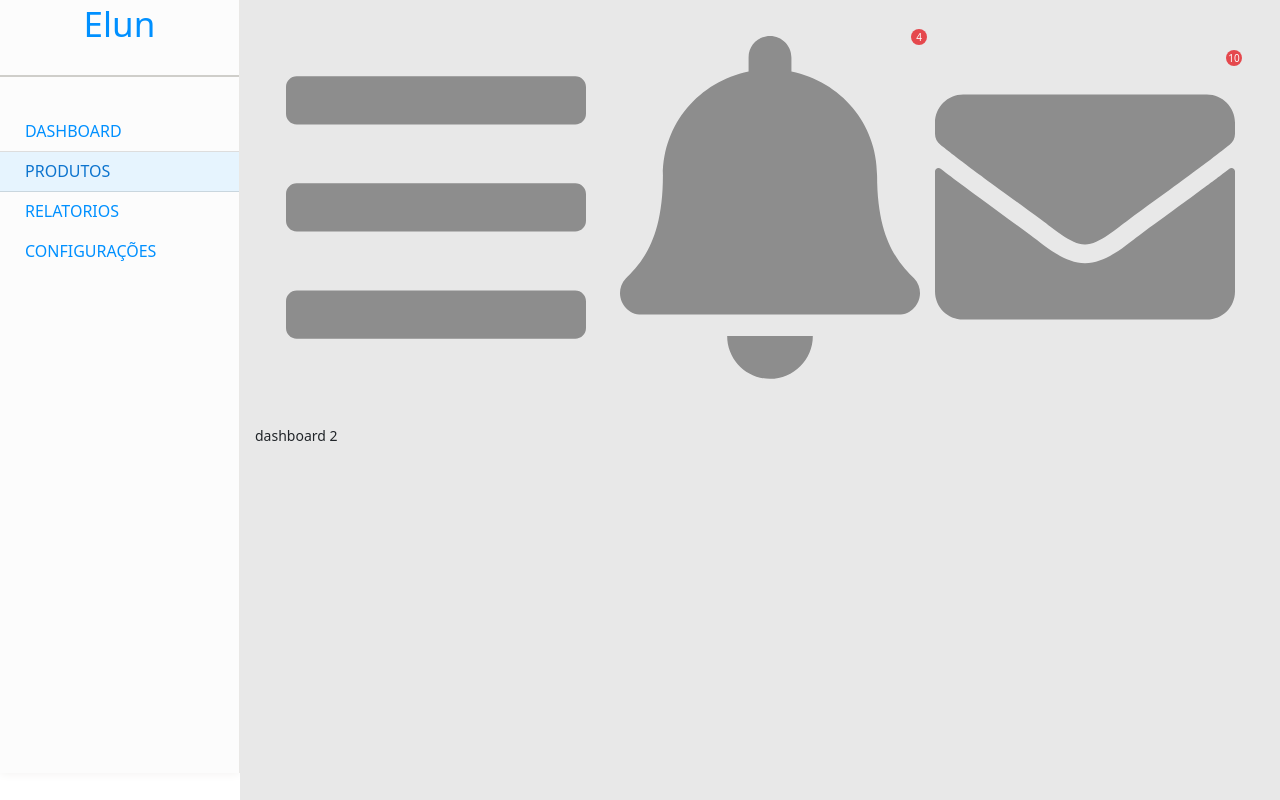
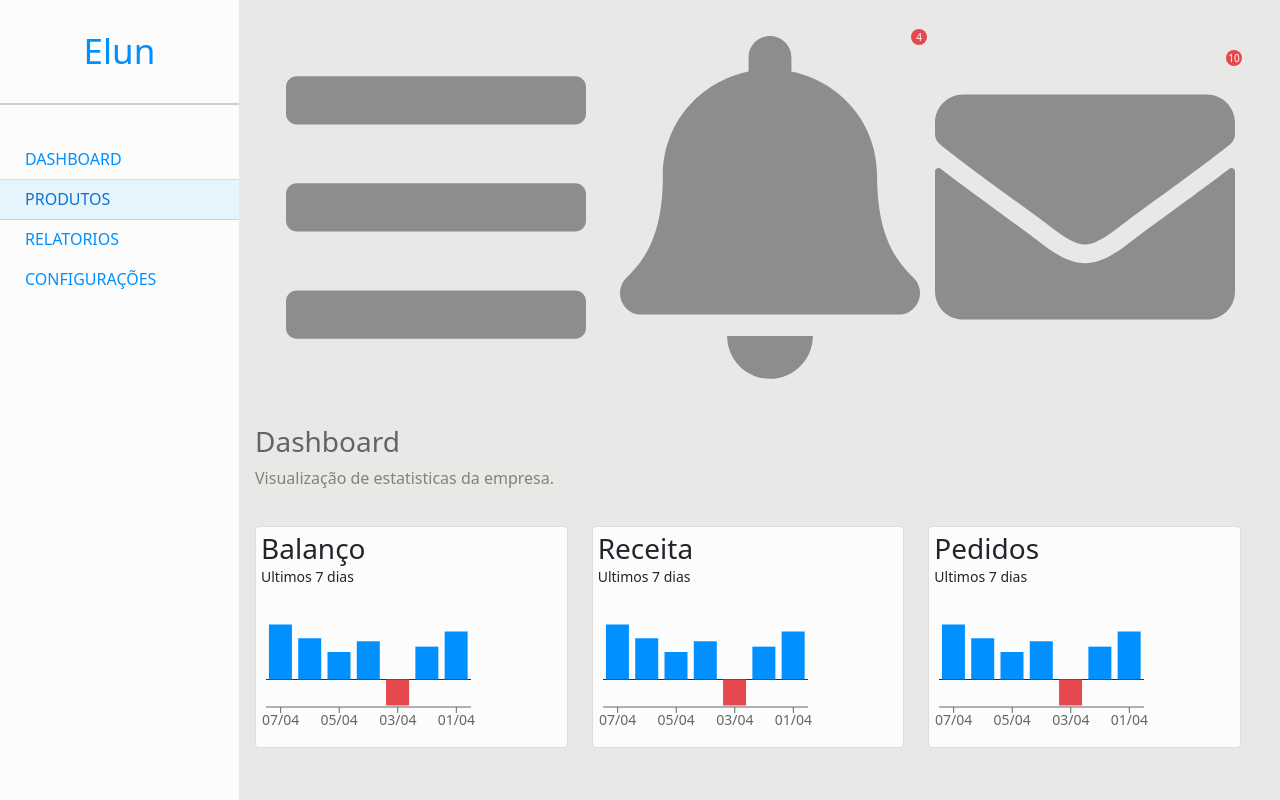
Before and after one commit to josimaros/elun-frontend, a React (Vite) app: page /dashboard in a window 1280 px wide. Built offline with nearby package versions, Linux system fonts and the light colour scheme.

Commit message:
icializada a pagina de dashboard, criados os widgets de ultimos 7 dias

```diff
--- a/package.json
+++ b/package.json
@@ -13,11 +13,14 @@
     "@unform/core": "^2.1.6",
     "@unform/web": "^2.1.6",
     "bootstrap": "^5.1.3",
+    "date-fns": "^2.28.0",
     "react": "^17.0.2",
     "react-bootstrap": "^2.2.2",
+    "react-chartjs-2": "^4.0.1",
     "react-dom": "^17.0.2",
     "react-icons": "^4.3.1",
-    "react-router-dom": "^6.3.0"
+    "react-router-dom": "^6.3.0",
+    "recharts": "^2.1.9"
   },
   "devDependencies": {
     "@vitejs/plugin-react": "^1.0.7",
--- a/src/App.jsx
+++ b/src/App.jsx
@@ -7,6 +7,7 @@ import Login from './pages/Login'
 import Dashboard from './pages/Dashboard'
 import Register from './pages/Register'
 import Produtos from './pages/Produtos'
+import Category from './pages/Category'
 
 function App() {
   const [useTheme,setUseTheme] = useState('theme-default')
@@ -19,7 +20,7 @@ function App() {
         <Route path='/'>
           <Route index element={<Login />} />
           <Route path='products' element={<Produtos />} />
-          <Route path='categories' element={<Produtos />} />
+          <Route path='categories' element={<Category />} />
           <Route path='register' element={<Register />} />
           <Route path='dashboard' element={<Dashboard />} />
         </Route>
--- a/src/components/Card/index.jsx
+++ b/src/components/Card/index.jsx
@@ -5,6 +5,7 @@ const Container = styled('div', {
   background: '$gray1',
   padding: '$3',
   borderRadius: '$1',
+  transition: 'all 0.6s ease-out',
 })
 
 function Card({ children, shadowColor, css, ...rest }) {
--- /dev/null
+++ b/src/components/Charts/Balance/index.jsx
@@ -0,0 +1,70 @@
+import React, { useState } from 'react'
+import { theme, styled } from '../../../../stitches.config'
+import { Col } from 'react-bootstrap'
+import Card from '../../Card'
+import {useSidebar} from '../../../providers/sideBarContext'
+import {
+  BarChart,
+  Bar,
+  Cell,
+  XAxis,
+  YAxis,
+  CartesianGrid,
+  Tooltip,
+  Legend,
+  ReferenceLine,
+  ResponsiveContainer,
+} from 'recharts';
+
+const Header = styled('div', {
+  '& h3': {
+    marginBottom: 0
+  },
+  '& p': {
+    marginBottom: '$1'
+  }
+})
+
+function Balance({ title, data }) {
+  const { sidebarConfig, setSidebarConfig } = useSidebar()
+  const [dataChart, setDataChart] = useState(data || [
+    { name: '07/04', value: 4000 },
+    { name: '06/04', value: 3000 },
+    { name: '05/04', value: 2000 },
+    { name: '04/04', value: 2780 },
+    { name: '03/04', value: -1890 },
+    { name: '02/04', value: 2390 },
+    { name: '01/04', value: 3490 },
+  ])
+
+  return (
+    <Col sm={12} md={4}>
+      <Card style={{ padding: 5 }}>
+        <Header>
+          <h3>{title}</h3>
+          <p>Ultimos 7 dias</p>
+        </Header>
+        {/* <ResponsiveContainer> */}
+        <BarChart
+          width={sidebarConfig.isOpen ? 215 : 295}//215 - 295
+          height={150}
+          data={dataChart}
+          style={{transition: 'all 0.6s ease-out'}}
+        >
+          <XAxis dataKey="name" />
+          <Tooltip />
+          <ReferenceLine y={0} stroke={theme.colors.grass12} />
+          <Bar dataKey="value" fill={theme.colors.blue9}>
+            {dataChart.map((entry, index) => (
+                <Cell key={`cell-${index}`} fill={entry.value < 0 ? theme.colors.red9 : theme.colors.blue9} />
+              )
+            )}
+          </Bar>
+        </BarChart>
+        {/* </ResponsiveContainer> */}
+      </Card>
+    </Col>
+  );
+}
+
+export default Balance;
--- a/src/components/Sidebar/styles.js
+++ b/src/components/Sidebar/styles.js
@@ -2,7 +2,6 @@ import { styled, theme } from '../../../stitches.config'
 
 export const Container = styled('div', {
   transition: 'all .6s',
-  marginTop:'-55px',
   width: '240px',
   height: '100vh',
   marginLeft: '-240px',
--- /dev/null
+++ b/src/pages/Category/index.jsx
@@ -0,0 +1,70 @@
+import React from 'react';
+import { Row, Col, Table } from 'react-bootstrap'
+import Layout from '../Layout';
+import Card from '../../components/Card'
+import { Form } from '@unform/web';
+import Input from '../../components/Input';
+import { Titles, ContainerForm, TableCustom } from './styles';
+import Button from '../../components/Button';
+import { FaEdit, FaRegWindowClose } from 'react-icons/fa'
+import { theme } from '../../../stitches.config';
+
+function Category() {
+  function handleSubmit(data) {
+    console.log(data)
+  }
+  return (
+    <Layout>
+      <Titles>
+        <h3 className='title'>Categorias</h3>
+        <p className='description'>Cadastro e edição de categorias</p>
+      </Titles>
+      <Card style={{ width: '100%' }}>
+        <ContainerForm>
+          <Form onSubmit={handleSubmit}>
+            <Row>
+              <Col md={4} sm={12}>
+                <Input name="name" placeholder="Nome" label="Nome" />
+              </Col>
+              <Col md={8} sm={12}>
+                <Input name="description" placeholder="Descrição" label="Descrição" />
+              </Col>
+            </Row>
+            <Row>
+              <Col md={{ span: 3, offset: 9 }} sm={12}>
+                <Button color="primary" block type="submit">Cadastrar</Button>
+              </Col>
+            </Row>
+
+
+          </Form>
+        </ContainerForm>
+      </Card>
+      <Card style={{ width: '100%', height: '100%', overflow: 'auto', marginTop: theme.space[4] }}>
+        <TableCustom size='sm' responsive>
+          <thead>
+            <tr>
+              <th className='id-head'>#</th>
+              <th className='name-head'>Nome</th>
+              <th className='description-head'>Categoria</th>
+              <th className='status-head'>Status</th>
+            </tr>
+          </thead>
+          <tbody>
+            <tr>
+              <td className='id'>9999</td>
+              <td className='name'>Coca-Cola</td>
+              <td className='description'>Descrição do produto vai aqui</td>
+              <td className='status' style={{ display: 'flex', alignItems: 'center', justifyContent: 'center' }}>
+                <Button none><FaEdit /></Button>
+                <Button none><FaRegWindowClose /></Button>
+              </td>
+            </tr>
+          </tbody>
+        </TableCustom>
+      </Card>
+    </Layout>
+  );
+}
+
+export default Category;
--- /dev/null
+++ b/src/pages/Category/styles.js
@@ -0,0 +1,78 @@
+import { Table } from 'react-bootstrap'
+import { styled } from '../../../stitches.config'
+
+export const Titles = styled('div', {
+  marginBottom: '$4',
+  '& h3.title': {
+    marginTop: '0',
+    margbginBottom: '$1',
+    fontWeight: '$5',
+    lineHeight: 1.2,
+    color: '$gray11',
+  },
+  '& p.description': {
+    color: '$sand10',
+    fontSize: '$4',
+  }
+})
+export const ContainerForm = styled('div', {
+  width: '100%',
+  display: 'flex',
+  '& form': {
+    width: '100%',
+    '& div.row': {
+      marginTop: '$3',
+    }
+  }
+})
+
+export const TableCustom = styled(Table, {
+  '& thead': {
+    '& tr': {
+      color: '$gray12',
+      textTransform: 'uppercase',
+      '& th.id-head': {
+        width: '5 0px',
+      },
+      '& th.name-head': {
+      },
+      '& th.category-head': {
+      },
+      '& th.price-head': {
+        width: '110px',
+      },
+      '& th.status-head': {
+        width: '80px',
+        textAlign: 'center',
+      },
+    }
+  },
+  '& tbody': {
+    borderTopColor: '$gray9 !important',
+    color:'$gray11',
+    '& tr': {
+      '& td.id': {},
+      '& td.name': {},
+      '& td.category': {},
+      '& td.price': {},
+      '& td.status': {
+        width: '100%',
+        display: 'flex',
+        alignItems: 'center',
+        justifyContent: 'space-around !important',
+        flexDirection: 'row',
+          '& button:first-child': {
+            '& svg': {
+              color: '$blue10',
+          }
+        },
+        '& button:last-child': {
+          '& svg': {
+            color: '$red10',
+          }
+        }
+
+      }
+    }
+  }
+})
--- a/src/pages/Dashboard/index.jsx
+++ b/src/pages/Dashboard/index.jsx
@@ -1,12 +1,24 @@
 import React from 'react';
-import { Container } from './styles';
+import { Titles } from './styles';
+import Card from '../../components/Card';
 import Layout from '../Layout';
+import { Col, Row } from 'react-bootstrap';
+import ChartBalance from '../../components/Charts/Balance'
 
 function Dashboard() {
 
   return (
     <Layout>
-      dashboard 2
+      <Titles>
+        <h3 className='title'>Dashboard</h3>
+        <p className='description'>Visualização de estatisticas da empresa.</p>
+      </Titles>
+
+        <Row style={{width:'100%'}}>
+          <ChartBalance title="Balanço"/>
+          <ChartBalance title="Receita"/>
+          <ChartBalance title="Pedidos"/>
+        </Row>
     </Layout>
   )
 }
--- a/src/pages/Dashboard/styles.js
+++ b/src/pages/Dashboard/styles.js
@@ -3,3 +3,17 @@ import {styled} from '../../../stitches.config'
 export const Container = styled('div',{
 
 })
+export const Titles = styled('div', {
+  marginBottom: '$4',
+  '& h3.title': {
+    marginTop: '0',
+    margbginBottom: '$1',
+    fontWeight: '$5',
+    lineHeight: 1.2,
+    color: '$gray11',
+  },
+  '& p.description': {
+    color: '$sand10',
+    fontSize: '$4',
+  }
+})
--- a/src/pages/Layout/styles.js
+++ b/src/pages/Layout/styles.js
@@ -16,6 +16,6 @@ export const Content = styled('div',{
   alignItems:'flex-start',
   justifyContent:'flex-start',
   minHeight:'100vh',
-  background:'$gray4',
+  background:'$sand4',
   padding:'$3'
 })
--- a/src/pages/Produtos/index.jsx
+++ b/src/pages/Produtos/index.jsx
@@ -43,7 +43,7 @@ function Produtos() {
             </Row>
             <Row>
               <Col md={{span: 3, offset:9}} sm={12}>
-              <Button color="primary" block type="submit">Salvar</Button>
+              <Button color="primary" block type="submit">Cadastrar</Button>
               </Col>
             </Row>
 
```
Also changed, not shown: 1 other file (tests, documents, lock files or other folders).
